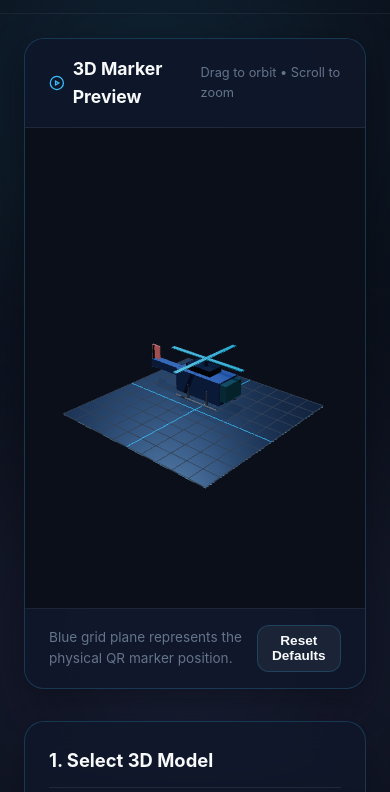
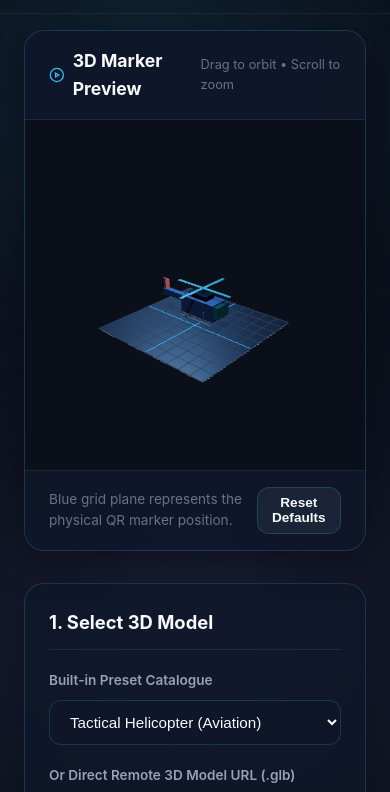
Before and after one commit to AVINESH-10/AR-Scanner, a website: page generator.html in a window 390 px wide. Shown: the part 51-843 px from the top of the page. Drawn offline with nearby package versions, Linux system fonts and the light colour scheme; animation ran at ten frames a second.

Commit message:
Fix sticky constant view for 3D Marker Preview while scrolling detailing controls

```diff
--- a/css/generator.css
+++ b/css/generator.css
@@ -7,15 +7,17 @@
   display: grid;
   grid-template-columns: 1.15fr 0.85fr;
   gap: 2rem;
+  align-items: start; /* Allows sticky left column to stick while scrolling right panel */
 }
 
 @media (max-width: 1024px) {
   .studio-container {
     grid-template-columns: 1fr;
+    margin: 1rem auto 3rem;
   }
 }
 
-/* 3D Viewport Box */
+/* 3D Viewport Box - Sticky Constant View */
 .viewport-card {
   background: var(--bg-card);
   border: 1px solid var(--border-glass);
@@ -24,8 +26,19 @@
   backdrop-filter: blur(16px);
   display: flex;
   flex-direction: column;
-  position: relative;
+  position: sticky;
+  top: 5.5rem; /* Stays fixed below navbar */
+  z-index: 20;
   box-shadow: 0 12px 36px rgba(0, 0, 0, 0.4);
+  max-height: calc(100vh - 6.5rem);
+}
+
+@media (max-width: 1024px) {
+  .viewport-card {
+    position: relative;
+    top: 0;
+    max-height: none;
+  }
 }
 
 .viewport-header {
@@ -52,9 +65,16 @@
 
 #preview-canvas-container {
   width: 100%;
-  height: 480px;
+  height: clamp(380px, calc(100vh - 270px), 540px);
   position: relative;
   background: #070a13;
+  flex-grow: 1;
+}
+
+@media (max-width: 1024px) {
+  #preview-canvas-container {
+    height: 350px;
+  }
 }
 
 #preview-canvas-container canvas {
--- a/js/generator.js
+++ b/js/generator.js
@@ -134,6 +134,9 @@
 
     // Handle resize
     window.addEventListener('resize', () => this.onResize());
+    if (window.ResizeObserver && this.container) {
+      new ResizeObserver(() => this.onResize()).observe(this.container);
+    }
 
     // Start render loop
     this.animate = this.animate.bind(this);
```
